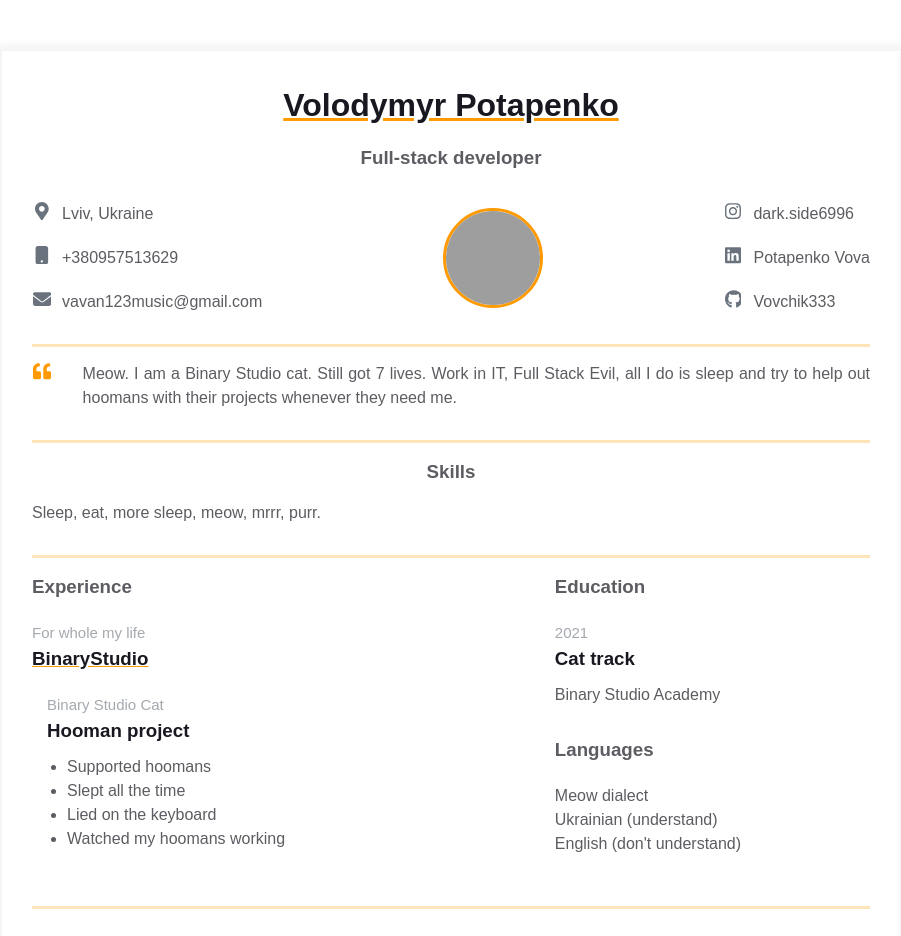
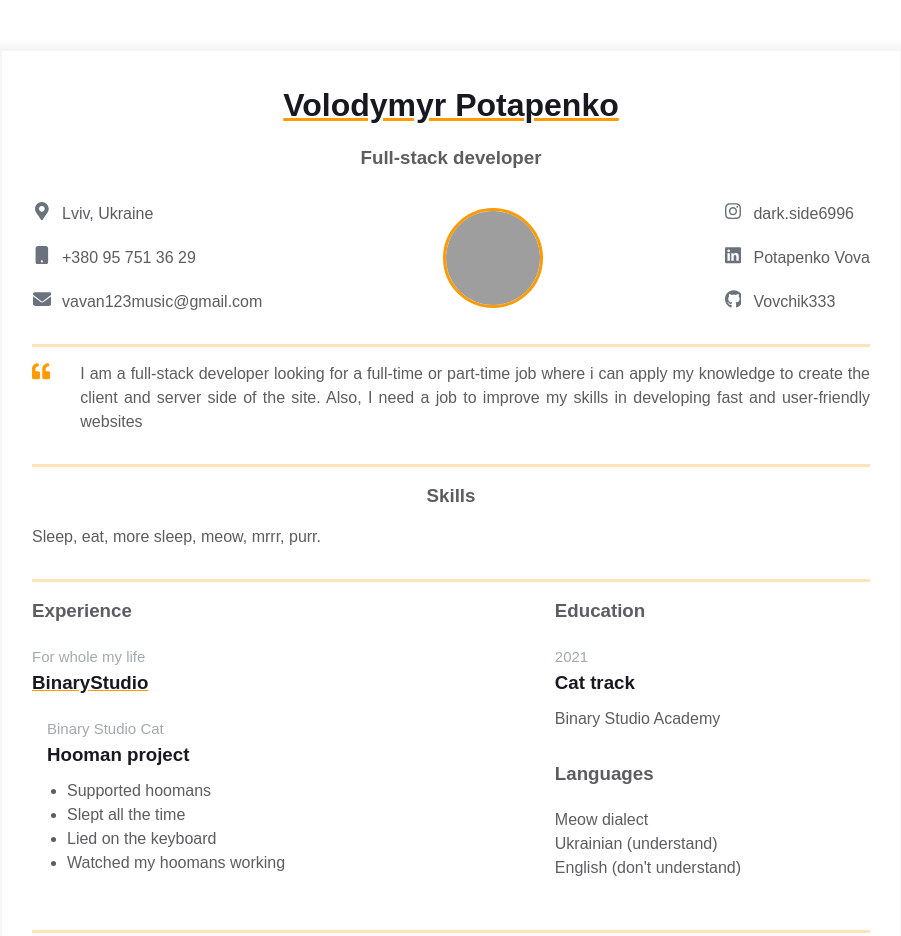
Before and after one commit to Vovchik333/homepage, a plain HTML site: page index.html in a window 1280 px wide. Shown: the whole page, without its empty margins (189-1090 px from the left). Drawn offline with Linux system fonts and the light colour scheme; grey boxes are pictures that could not be loaded.

Commit message:
updated intro block

```diff
--- a/index.html
+++ b/index.html
@@ -51,7 +51,7 @@
                                 />
                             </svg>
                         </div>
-                        <span>+380957513629</span>
+                        <span>+380 95 751 36 29</span>
                     </a>
                     <a href="mailto:vavan123music@gmail.com" rel="author" class="contact-info__item">
                         <div class="contact-info__item-icon-wrapper">
@@ -179,9 +179,9 @@
                   </svg>
                 </div>
                 <p class="intro_text">
-                  Meow. I am a Binary Studio cat. Still got 7 lives. Work in IT,
-                  Full Stack Evil, all I do is sleep and try to help out hoomans
-                  with their projects whenever they need me.
+                    I am a full-stack developer looking for a full-time or part-time job where
+                    i can apply my knowledge to create the client and server side of the site.
+                    Also, I need a job to improve my skills in developing fast and user-friendly websites
                 </p>
               </div>
             </div>
```
